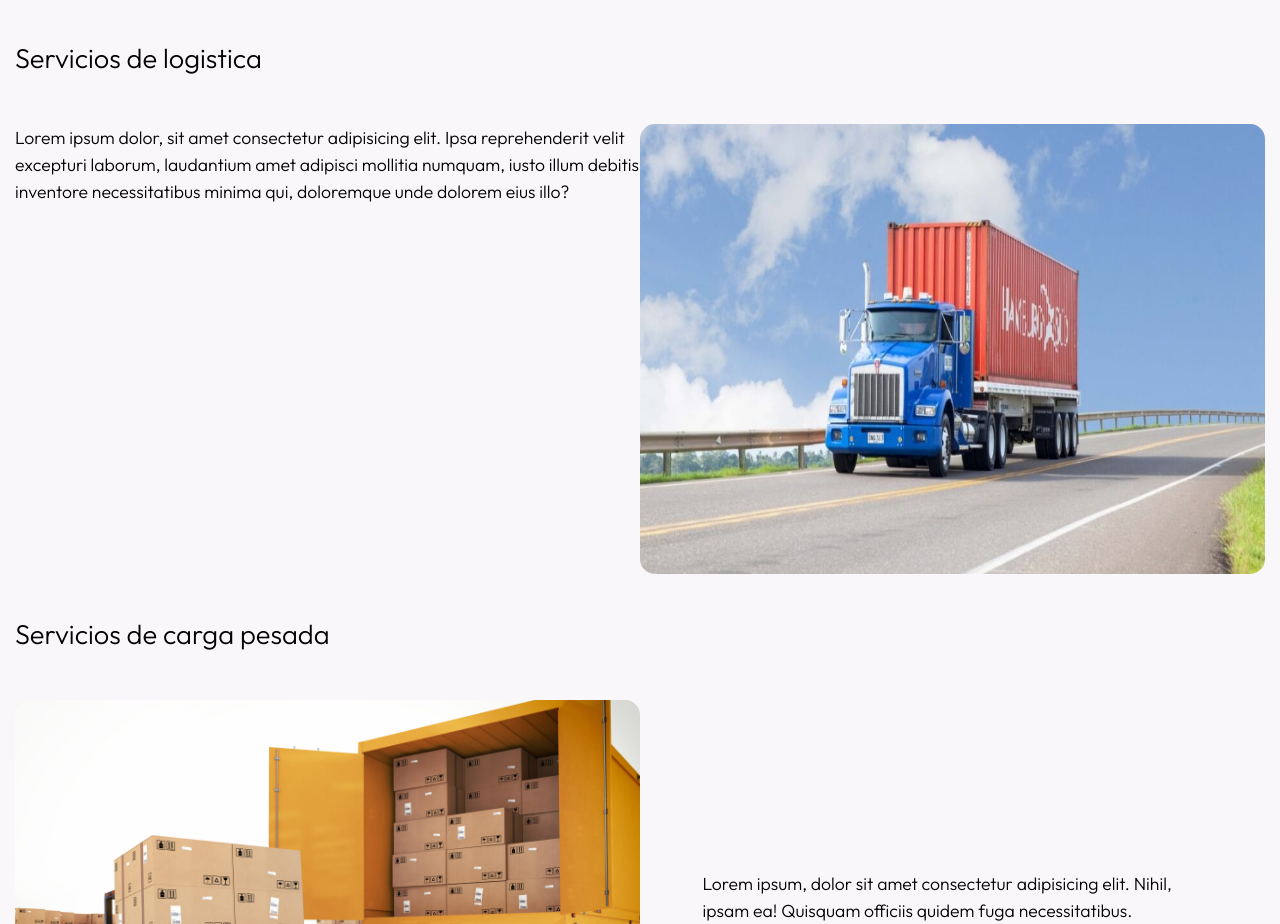
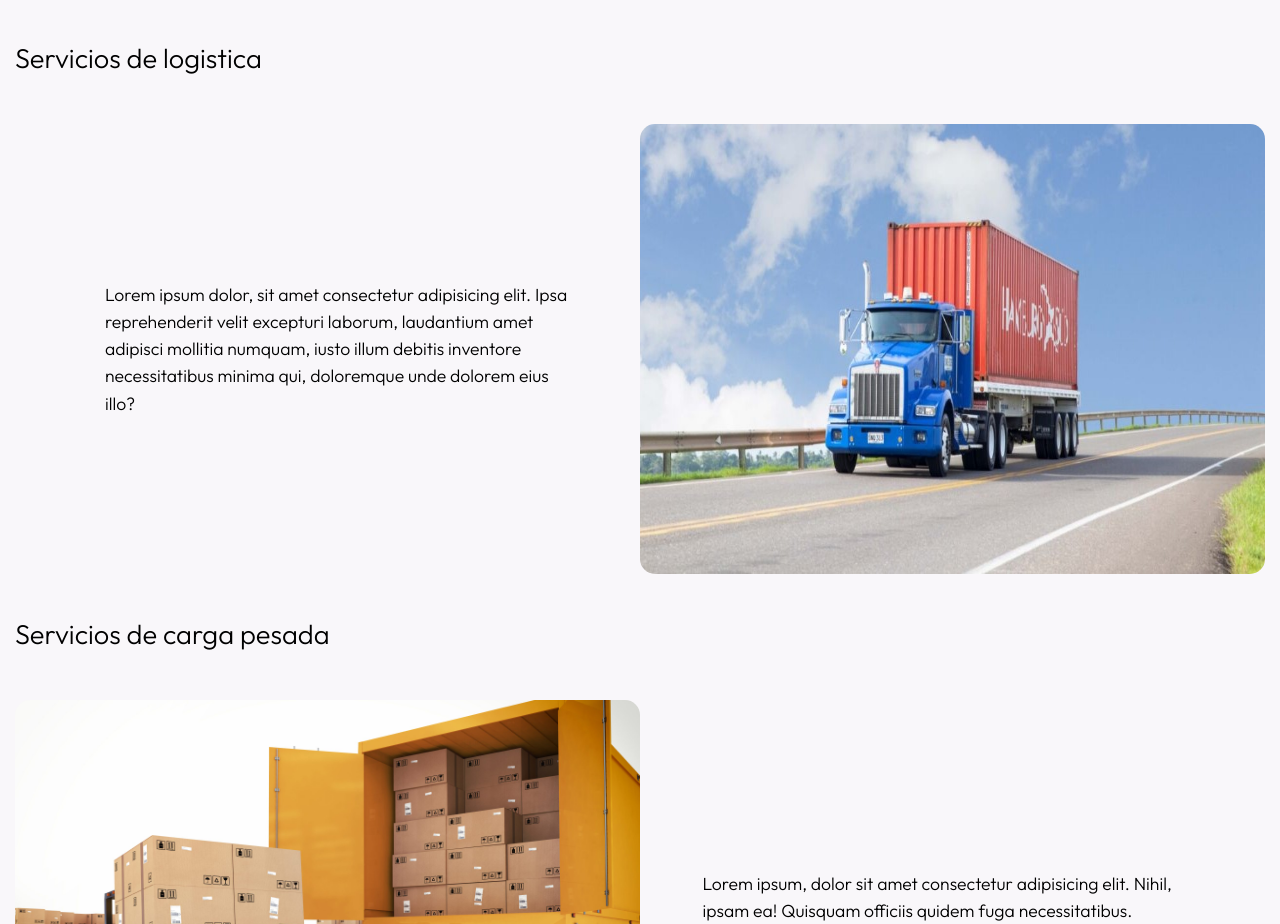
Before and after one commit to BryanGordon/transporte, a React (Vite) app: page / in a window 1280 px wide. Shown: the part 1053-1977 px from the top of the page. Built offline with nearby package versions, Linux system fonts and the light colour scheme.

Commit message:
Update styles

```diff
--- a/src/Servicios.css
+++ b/src/Servicios.css
@@ -21,5 +21,10 @@
  padding-right: 90px;
  width: 45%;
  align-content: center;
+}
 
+.img-1-re {
+  padding-left: 90px;
+  width: 45%;
+  align-content: center;
 }
```
